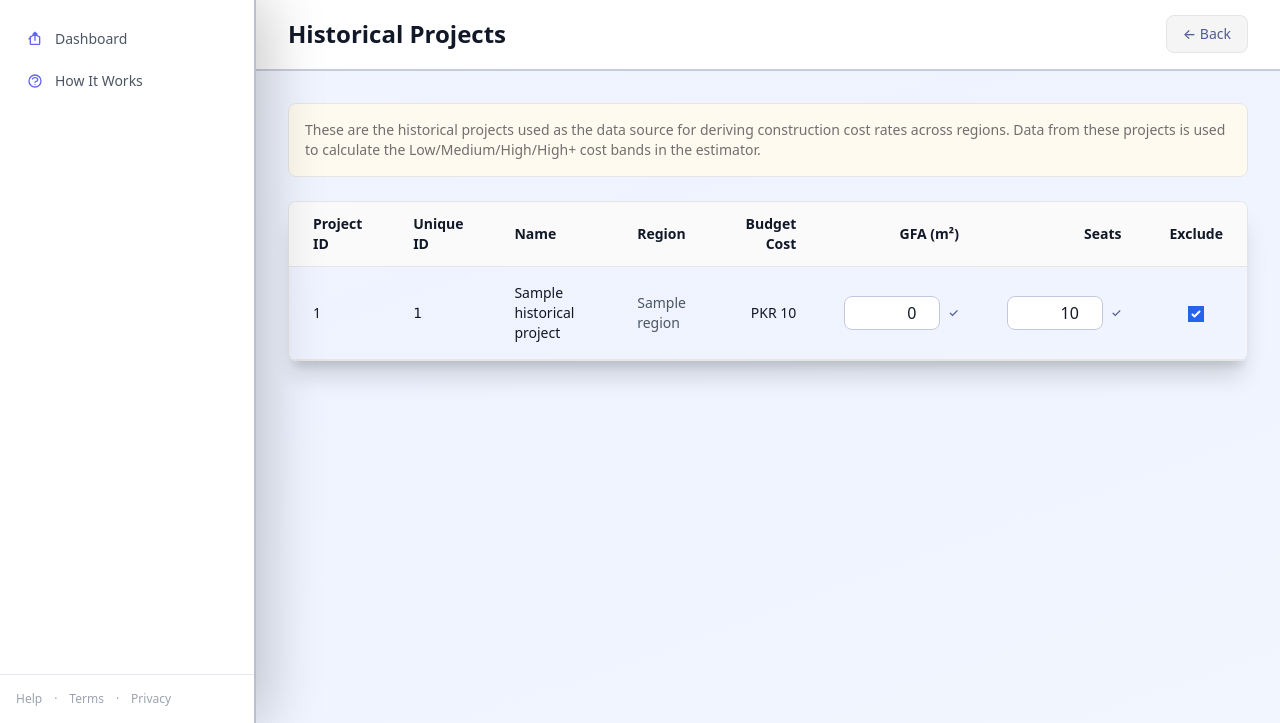
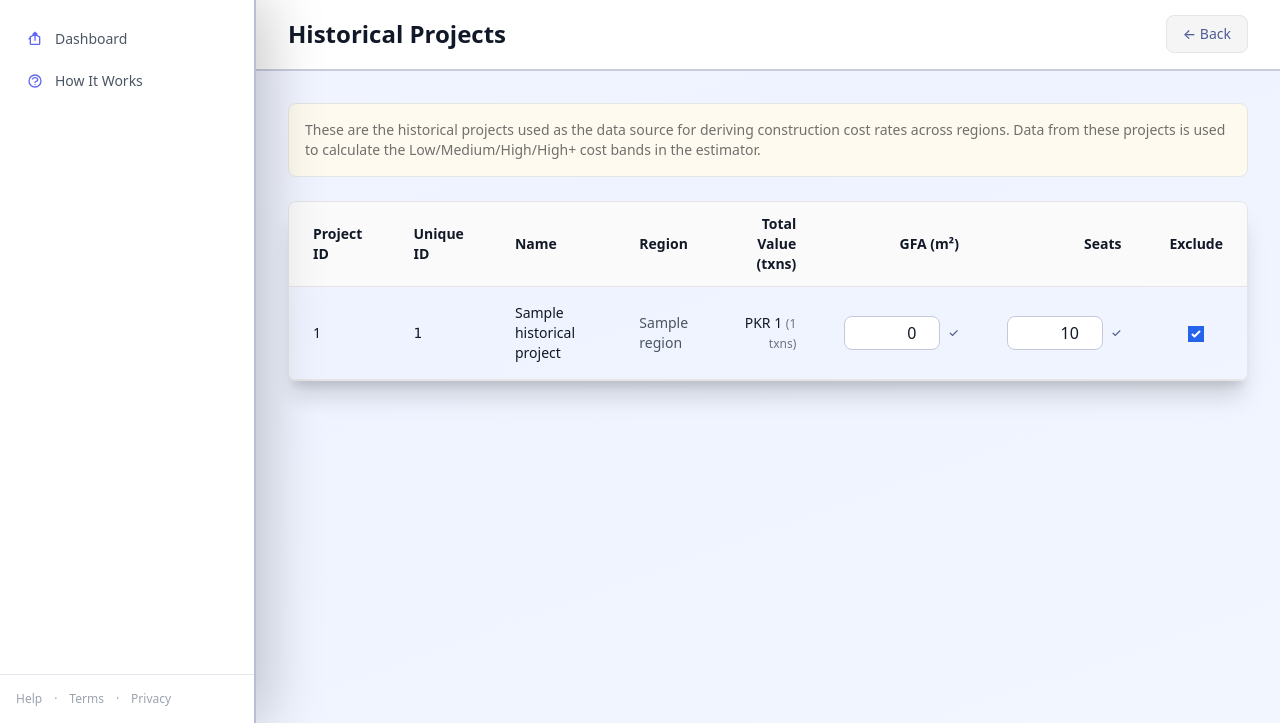
Before and after one commit to Martih70/PKCostEstimator, a Laravel app: template resources/views/admin/projects/historical.blade.php in a window 1280 px wide. Shown: the part 77-800 px from the top of the page. Run offline with Laravel 12, Linux system fonts and the light colour scheme; the template is opened without the code that fills it: most values are stand-ins (such as "Sample title", 1, 10 or a date in 2020); data that the repository does not hold is empty; style sheets or scripts are compiled from the project's sources; some web fonts are replaced.

Commit message:
Show transaction-derived totals on Historical Projects admin page
The page was displaying the budget_cost field, which is only populated
for forecast projects, making historical projects look like they had no
linked transaction data even though the underlying assembly was correct.

```diff
--- a/resources/views/admin/projects/historical.blade.php
+++ b/resources/views/admin/projects/historical.blade.php
@@ -22,7 +22,7 @@
                             <th class="px-6 py-3 text-left font-semibold text-gray-900">Unique ID</th>
                             <th class="px-6 py-3 text-left font-semibold text-gray-900">Name</th>
                             <th class="px-6 py-3 text-left font-semibold text-gray-900">Region</th>
-                            <th class="px-6 py-3 text-right font-semibold text-gray-900">Budget Cost</th>
+                            <th class="px-6 py-3 text-right font-semibold text-gray-900">Total Value (txns)</th>
                             <th class="px-6 py-3 text-right font-semibold text-gray-900">GFA (m²)</th>
                             <th class="px-6 py-3 text-right font-semibold text-gray-900">Seats</th>
                             <th class="px-6 py-3 text-center font-semibold text-gray-900">Exclude</th>
@@ -36,10 +36,11 @@
                                 <td class="px-6 py-4 font-medium text-gray-900">{{ $project->name }}</td>
                                 <td class="px-6 py-4 text-gray-600">{{ $project->region?->name ?? '—' }}</td>
                                 <td class="px-6 py-4 text-right text-gray-900">
-                                    @if($project->budget_cost)
-                                        PKR {{ number_format($project->budget_cost, 0) }}
+                                    @if($project->total_value > 0)
+                                        PKR {{ number_format($project->total_value, 0) }}
+                                        <span class="text-xs text-gray-500">({{ $project->transaction_count }} txns)</span>
                                     @else
-                                        —
+                                        <span class="text-red-500" title="No transactions linked to this project">— no transactions</span>
                                     @endif
                                 </td>
                                 @php
```
Also changed, not shown: app/Http/Controllers/Admin/ProjectController.php (+6 -1 lines).
